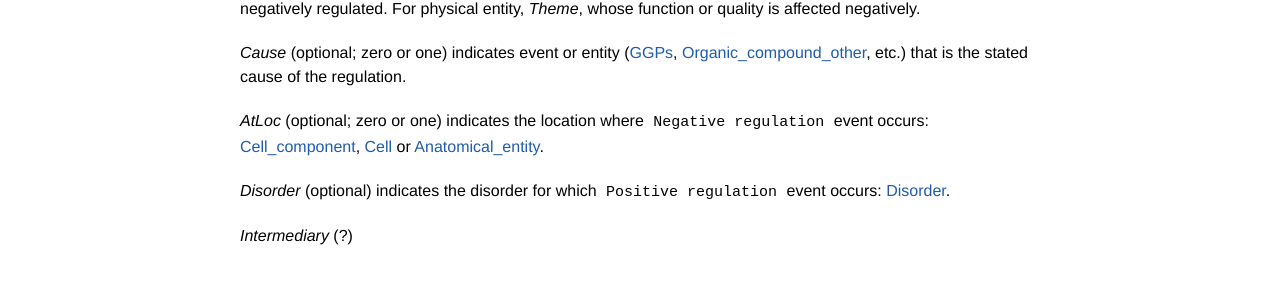
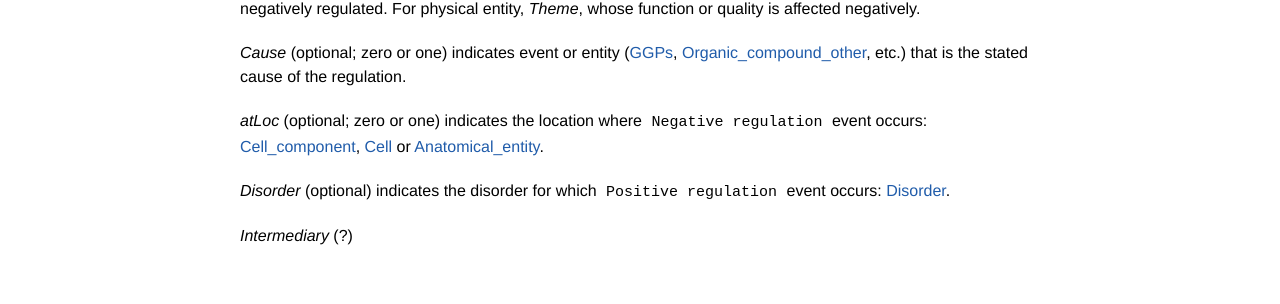
Before and after one commit to ezcatdb/molbiol_lung_corpus-guidelines, a Jekyll site: the page built from _event/Negative_regulation.md, in a window 1280 px wide and 900 px high, scrolled down 2215 px. Shown: the part 508-812 px from the top of the window. Built offline with Jekyll 4.4.1, drawn with Linux system fonts in a browser that asks for light colours.

```diff
--- a/_event/Negative_regulation.md
+++ b/_event/Negative_regulation.md
@@ -126,7 +126,7 @@ Arguments:
 
 *Cause* (optional; zero or one) indicates event or entity ([GGPs](), [Organic_compound_other](), etc.) that is the stated cause of the regulation.
 
-*AtLoc* (optional; zero or one) indicates the location where `Negative regulation` event occurs: [Cell_component](), [Cell]() or [Anatomical_entity]().
+*atLoc* (optional; zero or one) indicates the location where `Negative regulation` event occurs: [Cell_component](), [Cell]() or [Anatomical_entity]().
 
 *Disorder* (optional) indicates the disorder for which `Positive regulation` event occurs: [Disorder]().
 
```
